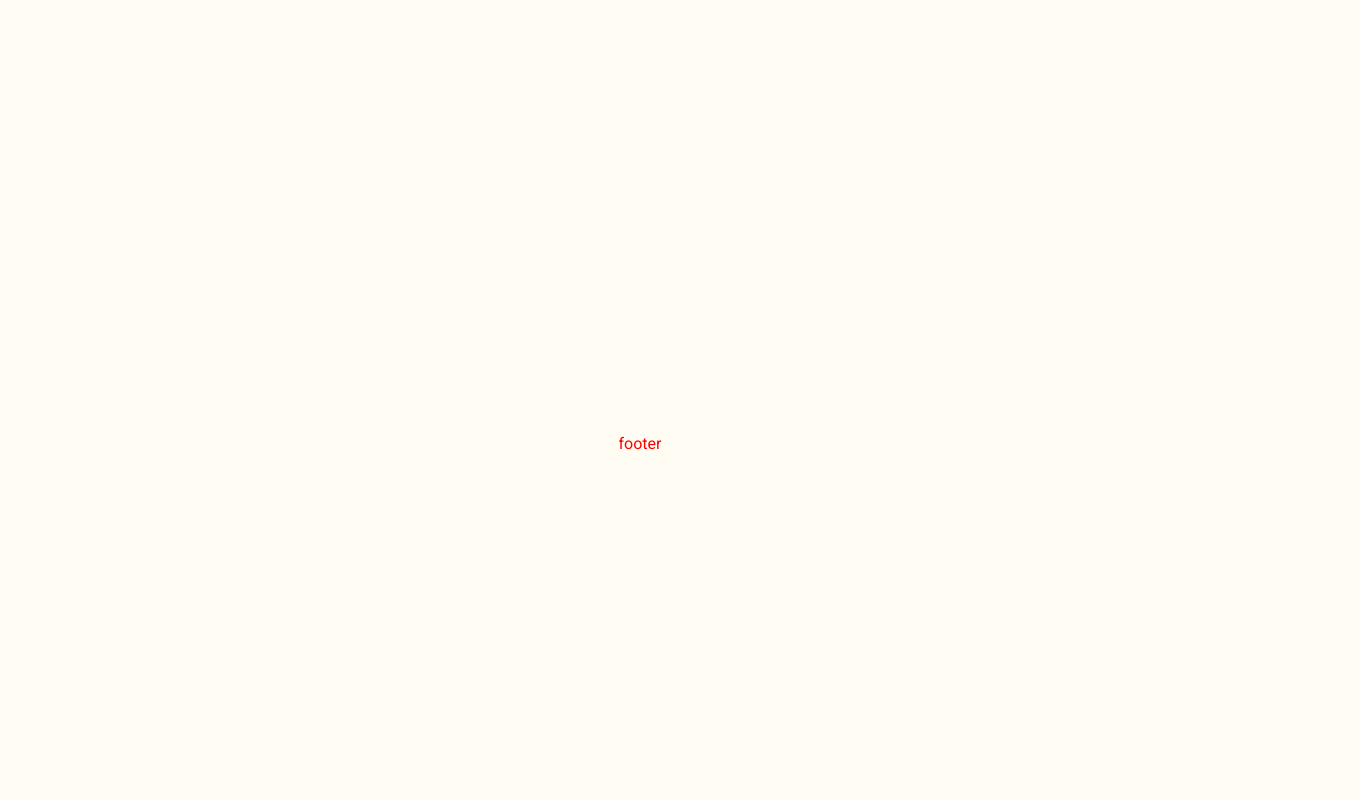
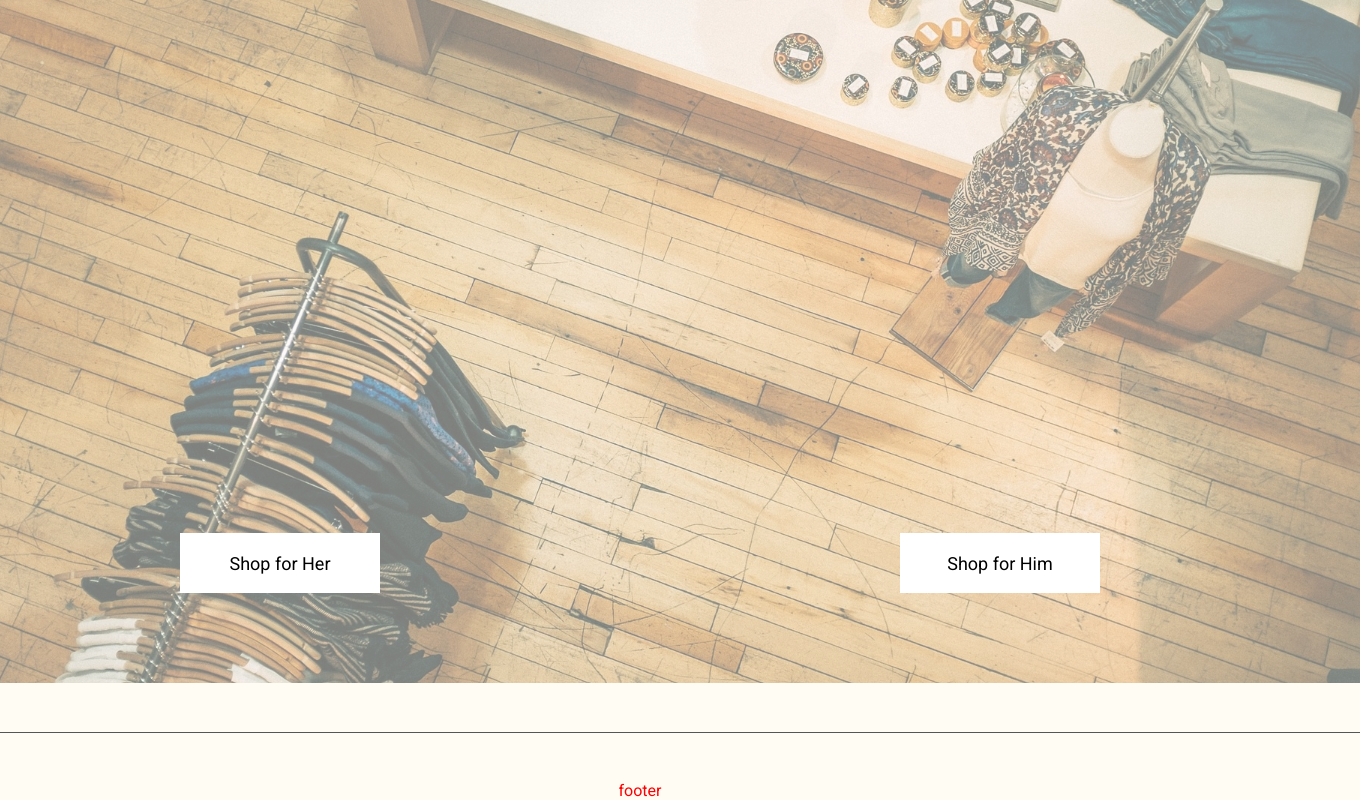
Before and after one commit to Team-Challenge-Team-Project/FrontEnd, a React (Create React App) app: page / in a window 1280 px wide. Shown: the part 308-1108 px from the top of the page, 1360 px wide, since content can reach past the window. Before the commit the page ends 800 px from the top, so only its background shows below. Built offline with nearby package versions, Linux system fonts and the light colour scheme; a web font is replaced by a local one.

Commit message:
add main-board section

```diff
--- a/src/App.css
+++ b/src/App.css
@@ -6,7 +6,3 @@
   height: 95vh;
   max-width: 1440px;
 }
-
-.main {
-  flex: 1 1 auto;
-}
--- a/src/components/ui/Root.tsx
+++ b/src/components/ui/Root.tsx
@@ -6,9 +6,7 @@ export const Root = () => {
   return (
     <div className='app'>
       <Header />
-      <div className='main'>
         <Outlet />
-      </div>
       <Footer />
     </div>
   )
--- a/src/index.css
+++ b/src/index.css
@@ -61,6 +61,7 @@ input,
 button,
 textarea {
     font-family: Roboto;
+    font-size: 18px;
 }
 
 input::-ms-clear {
--- a/src/pages/home/Home.styled.css
+++ b/src/pages/home/Home.styled.css
@@ -0,0 +1,59 @@
+.main {
+    flex: 1 1 auto;
+}
+
+.main-board {
+    position: relative;
+    width: 1440px;
+    height: 872px;
+    display: flex;
+    align-items: end;
+    justify-content: center;
+    padding: 0 0 90px 0;
+    margin: 40px 0 100px 0;
+}
+
+.main-board::before {
+    content: '';
+    position: absolute;
+    width: 100%;
+    height: 1px;
+    background-color: #565656;
+    bottom: -50px;
+}
+
+.main-board__count {
+    position: absolute;
+    left: 0;
+    top: 0;
+    background: url('../../assets/img/clothes-shop.jpg') 0 0/100% auto no-repeat;
+    width: 100%;
+    height: 100%;
+    opacity: 0.5;
+    z-index: 1;
+}
+
+.main-board__button-count {
+    width: 100%;
+    display: flex;
+    align-items: center;
+    justify-content: space-around;
+}
+
+.main-board__button {
+    width: 200px;
+    height: 60px;
+    background-color: #FFFFFF;
+    cursor: pointer;
+    z-index: 2;
+    display: inline-block;
+    box-shadow: inset 0 0 0 0 #565656;
+    -webkit-transition: ease-out 0.4s;
+    -moz-transition: ease-out 0.4s;
+    transition: ease-out 0.4s;
+}
+
+.main-board__button:hover {
+    box-shadow: inset 400px 0 0 0 #565656;
+    color: #FFFFFF;
+}
--- a/src/pages/home/Home.tsx
+++ b/src/pages/home/Home.tsx
@@ -1,3 +1,15 @@
+import './Home.styled.css'
+
 export const Home = () => {
-  return <div>Home Page</div>;
-};
+  return <div className='main'>
+    <section className='main-board'>
+      <div className='main-board__count'></div>
+      <div className='main-board__button-count'>
+        <button className='main-board__button'>Shop for Her</button>
+        <button className='main-board__button'>Shop for Him</button>
+      </div>
+    </section>
+  </div>
+
+
+}
```
Also changed, not shown: src/assets/img/clothes-shop.jpg (added).
